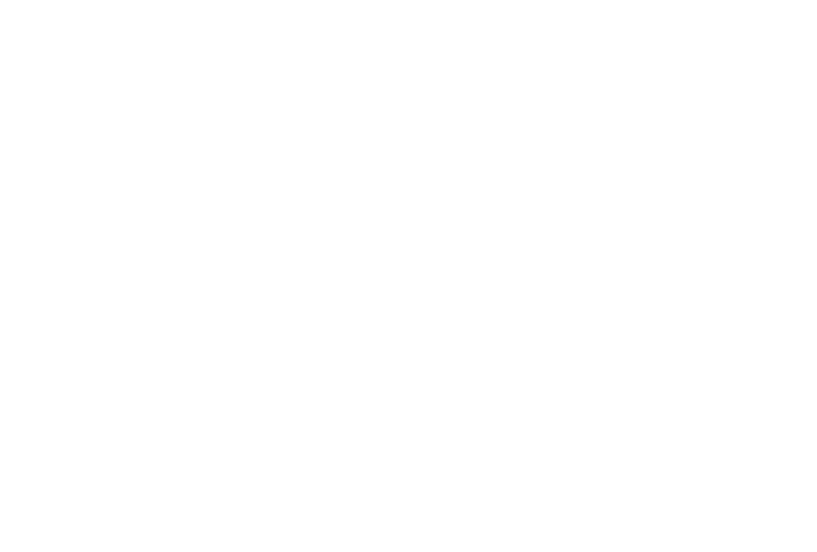
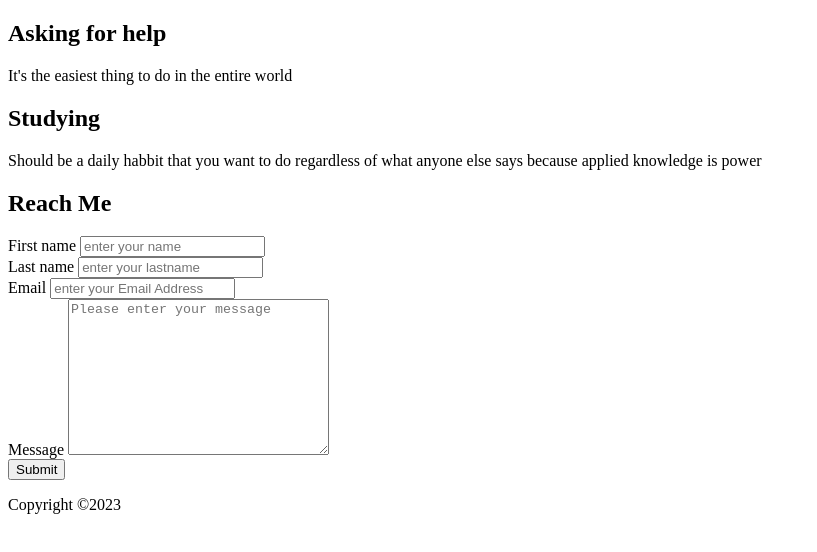
Before and after one commit to GSamuels5/WebAppChallenge_1today, a plain HTML site: page index.html in a window 1280 px wide. Shown: the whole page, without its empty margins (0-817 px from the left). Drawn offline with Linux system fonts and the light colour scheme.

Commit message:
fourteenquestion

```diff
--- a/index.html
+++ b/index.html
@@ -3,9 +3,45 @@
 <head>
     <meta charset="UTF-8">
     <meta name="viewport" content="width=device-width, initial-scale=1.0">
-    <title>Web App challengegit </title>
+    <title>Web App challenge</title>
 </head>
 <body>
+    <section>
+        <h1>Asking for help</h1>
+        <p>It's the easiest thing to do in the entire world</p>
+        </section>
+
+        <section>
+        <h1>Studying</h1>
+        <p> Should be a daily habbit that you want to do regardless of what anyone else says because applied knowledge is power</p>
+        </section>
+        <section>
+            <h2>Reach Me</h2>
+            <form action="">
+                <div>
+                    <label for="">First name</label>
+                    <input type="text" placeholder="enter your name" required >
+                </div>
+                <div>
+                    <label for="">Last name</label>
+                    <input type="text" placeholder="enter your lastname" required >
+                </div>
+                <div>
+                    <label for="emailAdd">Email</label>
+                    <input type="email" placeholder="enter your Email Address" required id="emailAdd" name="emailAdd">
+                </div>
+                    <label for="message">Message</label>
+                    <textarea name="message" id="message" placeholder="Please enter your message" cols="30" rows="10" required ></textarea>
+                </div>
+                <div>
+                    <button type="submit">Submit</button>
+                </div>
+            </form>
+        </section>
+    </main>
+    <footer>
+        <p>Copyright &copy;2023</p>
+    </footer>
 
 </body>
 </html>
```
